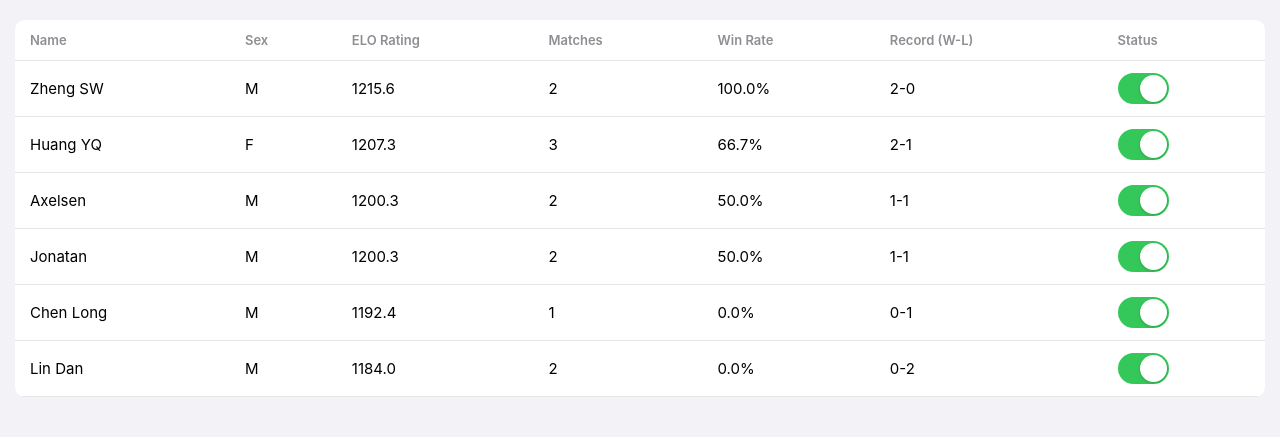
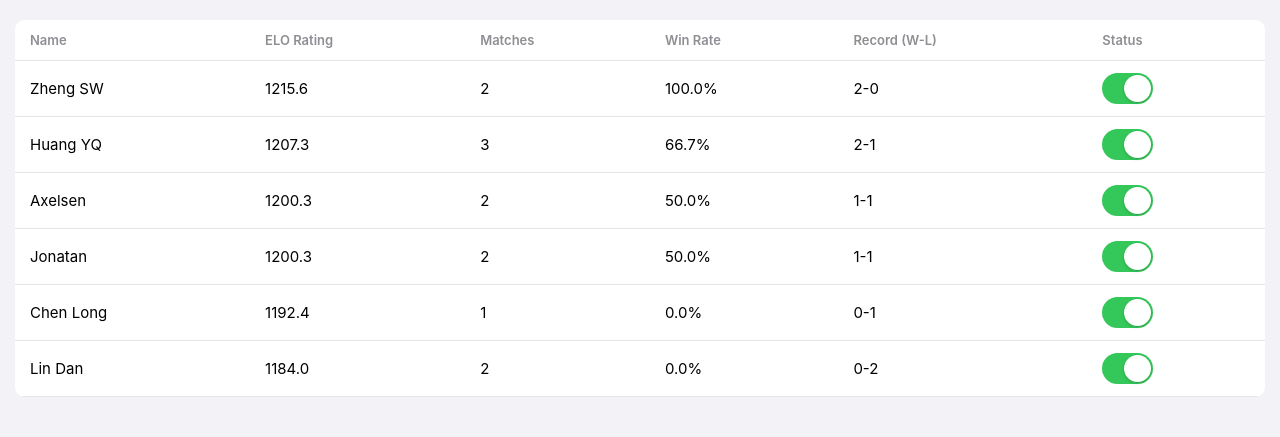
Before and after one commit to guzo-kevin/scorekeeper, a Flask app: page / in a window 1280 px wide. Shown: the part 160-597 px from the top of the page. Run offline with Flask 3, Linux system fonts and the light colour scheme.

Commit message:
regression

```diff
--- a/app.py
+++ b/app.py
@@ -501,6 +501,6 @@ def toggle_player_status(id):
         return {'status': 'error', 'message': str(e)}, 400
 
 if __name__ == '__main__':
-    # app.run(debug=True)
-    app.run(debug=False,port=8080)
+    app.run(debug=True)
+    # app.run(debug=False,port=8080)
     # app.run(host='0.0.0.0', port=8080, debug=False)
--- a/templates/players.html
+++ b/templates/players.html
@@ -22,7 +22,6 @@
             <thead>
                 <tr>
                     <th>Name</th>
-                    <th>Sex</th>
                     <th>ELO Rating</th>
                     <th>Matches</th>
                     <th>Win Rate</th>
@@ -34,7 +33,6 @@
                 {% for player in players %}
                 <tr class="{% if not player.is_active %}inactive-player{% endif %}">
                     <td>{{ player.name }}</td>
-                    <td>{{ player.sex.value }}</td>
                     <td>{{ "%.1f"|format(player.elo_rating) }}</td>
                     <td>{{ player.total_matches }}</td>
                     <td>
```
